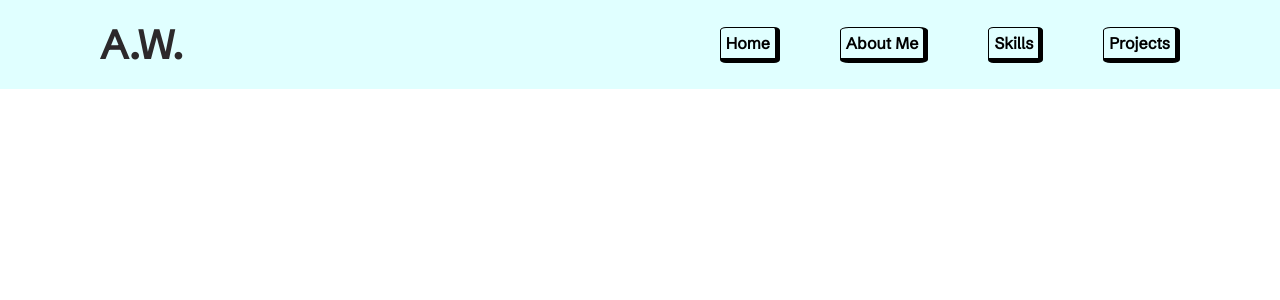
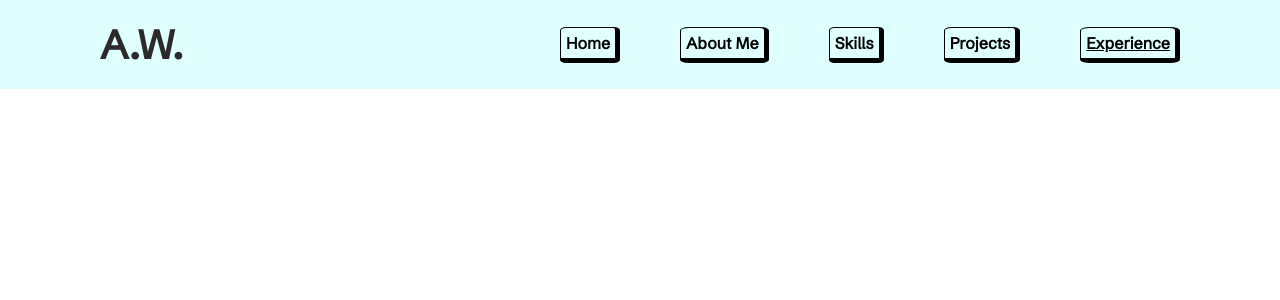
Before and after one commit to alyssaw198/portfolio, a React (Create React App) app: page /portfolio/experience in a window 1280 px wide. Shown: the top 300 px of the page. Built offline with nearby package versions, Linux system fonts and the light colour scheme.

Commit message:
Added experience section

```diff
--- a/src/App.js
+++ b/src/App.js
@@ -4,6 +4,7 @@ import Home from './components/pages/Home';
 import Skills from './components/pages/Skills';
 import Projects from './components/pages/Projects';
 import Layout from './components/layouts/Layout';
+import Experience from './components/pages/Experiences';
 
 function App() {
   return (
@@ -14,6 +15,7 @@ function App() {
           <Route path='/portfolio/about-me' element={<About/>}/>
           <Route path='/portfolio/skills' element={<Skills/>}/>
           <Route path='/portfolio/projects' element={<Projects/>}/>
+          <Route path='/portfolio/experience' element={<Experience/>}/>
         </Routes>
       </Layout>
     </div>
--- a/src/components/layouts/MainNav.js
+++ b/src/components/layouts/MainNav.js
@@ -19,6 +19,9 @@ function MainNav() {
           <li className={classes.animate}>
             <NavLink to="/portfolio/projects" style={({isActive}) => {return {textDecoration: isActive ? "underline" : "none", color: isActive ? "black" : "black"}}}>Projects</NavLink>
           </li>
+          <li className={classes.animate}>
+            <NavLink to="/portfolio/experience" style={({isActive}) => {return {textDecoration: isActive ? "underline" : "none", color: isActive ? "black" : "black"}}}>Experience</NavLink>
+          </li>
         </ul>
       </nav>
     </header>
--- /dev/null
+++ b/src/components/pages/Experiences.js
@@ -0,0 +1,7 @@
+function Experience() {
+    return (
+        <div style={{color: "white"}}>Experiences</div>
+    );
+}
+
+export default Experience;
```
Also changed, not shown: src/components/pages/Experiences.module.css (added).
